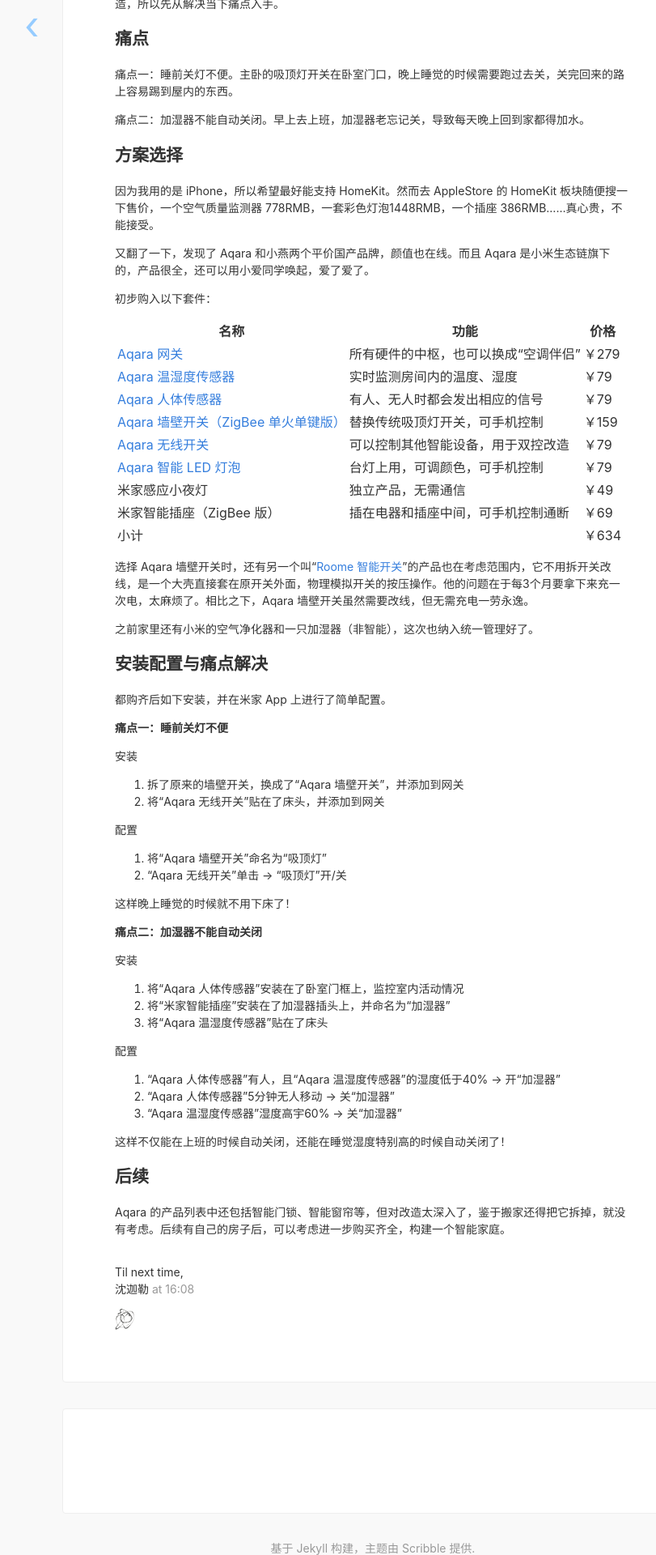
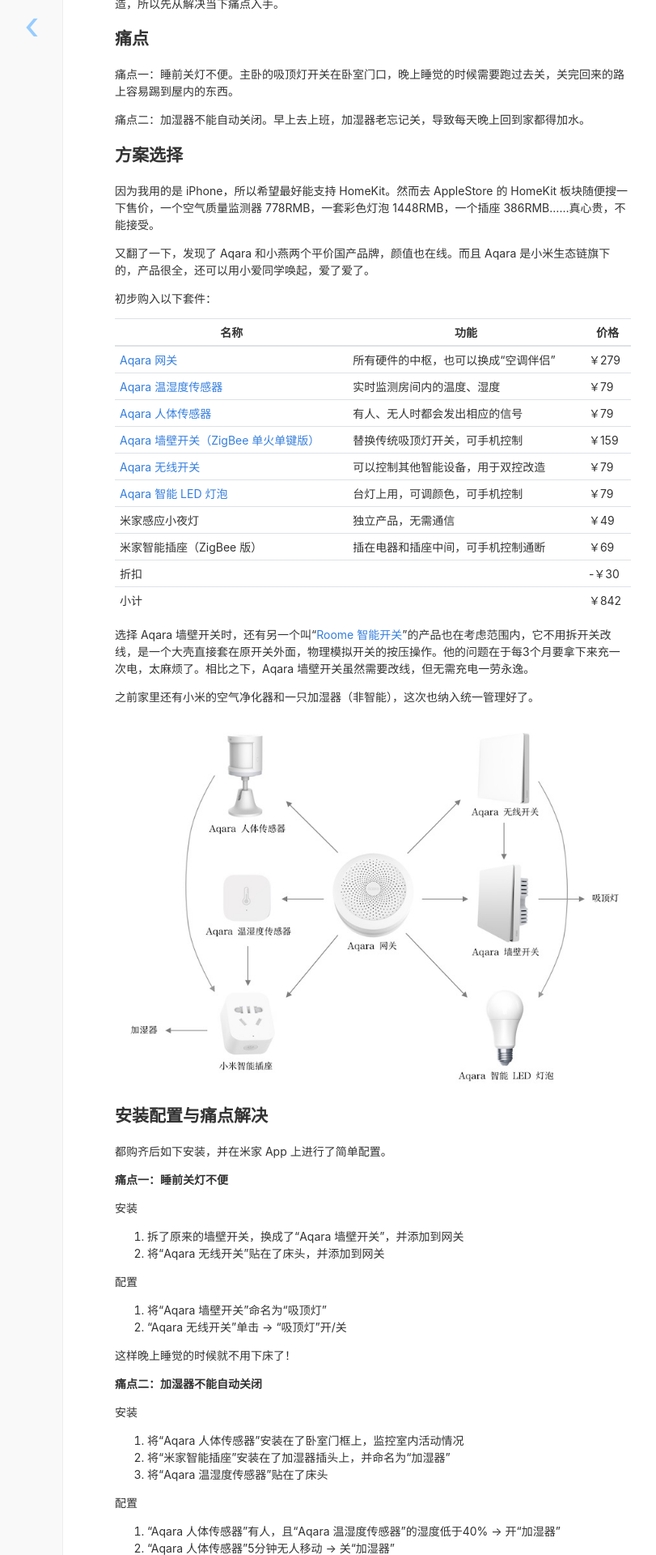
Before and after one commit to jerry9032/jerry9032.github.io, a Jekyll site: the page built from _posts/2020-02-26-smart-home-at-low-cost.md, in a window 1280 px wide. Shown: the part 423-2343 px from the top of the page at 81% size, without its empty margins (179-990 px from the left). Built offline with Jekyll 4.4.1, drawn with Linux system fonts in a browser that asks for light colours; nearby versions of some CDN libraries; comment, search, counter and statistics services are not loaded; some of the changed text lies outside the part shown.

Commit message:
Add pictures to smarthome

```diff
--- a/_posts/2020-02-26-smart-home-at-low-cost.md
+++ b/_posts/2020-02-26-smart-home-at-low-cost.md
@@ -15,7 +15,7 @@
 
 ## 方案选择
 
-因为我用的是 iPhone，所以希望最好能支持 HomeKit。然而去 AppleStore 的 HomeKit 板块随便搜一下售价，一个空气质量监测器 778RMB，一套彩色灯泡1448RMB，一个插座 386RMB……真心贵，不能接受。
+因为我用的是 iPhone，所以希望最好能支持 HomeKit。然而去 AppleStore 的 HomeKit 板块随便搜一下售价，一个空气质量监测器 778RMB，一套彩色灯泡 1448RMB，一个插座 386RMB……真心贵，不能接受。
 
 又翻了一下，发现了 Aqara 和小燕两个平价国产品牌，颜值也在线。而且 Aqara 是小米生态链旗下的，产品很全，还可以用小爱同学唤起，爱了爱了。
 
@@ -31,11 +31,14 @@
 | [Aqara 智能 LED 灯泡](https://www.aqara.com/cn/led_light.html) | 台灯上用，可调颜色，可手机控制       | ￥79  |
 | 米家感应小夜灯                                               | 独立产品，无需通信                   | ￥49  |
 | 米家智能插座（ZigBee 版）                                    | 插在电器和插座中间，可手机控制通断   | ￥69  |
-| 小计                                                         |                                      | ￥634 |
+| 折扣                                                         |                                      | -￥30 |
+| 小计                                                         |                                      | ￥842 |
 
 选择 Aqara 墙壁开关时，还有另一个叫“[Roome 智能开关](https://detail.tmall.com/item.htm?id=593119147793)”的产品也在考虑范围内，它不用拆开关改线，是一个大壳直接套在原开关外面，物理模拟开关的按压操作。他的问题在于每3个月要拿下来充一次电，太麻烦了。相比之下，Aqara 墙壁开关虽然需要改线，但无需充电一劳永逸。
 
 之前家里还有小米的空气净化器和一只加湿器（非智能），这次也纳入统一管理好了。
+
+![智能家居拓扑](/images/smart-home-at-low-cost-01.jpg)
 
 ## 安装配置与痛点解决
 
--- a/stylesheets/style.css
+++ b/stylesheets/style.css
@@ -32,3 +32,31 @@
   padding-left: 3.8rem;
 }
 /* end Markdown styles */
+
+/* content in post */
+table {
+  font-size: .875rem;
+  width: 100%;
+  margin-bottom: 1rem;
+  border-collapse: collapse;
+}
+
+table thead th {
+    vertical-align: bottom;
+    border-top: 1px solid #dee2e6;
+    border-bottom: 2px solid #dee2e6;
+    padding: .375rem;
+}
+
+table td, table th {
+    padding: .375rem;
+    vertical-align: top;
+    border-top: 1px solid #dee2e6;
+}
+
+p img {
+  margin: 0 auto;
+  display: block;
+  border-radius: 10px;
+}
+/* end content in post */
```
Also changed, not shown: other parts of _posts/2020-02-26-smart-home-at-low-cost.md (+15 -0 lines), images/smart-home-at-low-cost-01.jpg (added), images/smart-home-at-low-cost-02.jpg (added).
